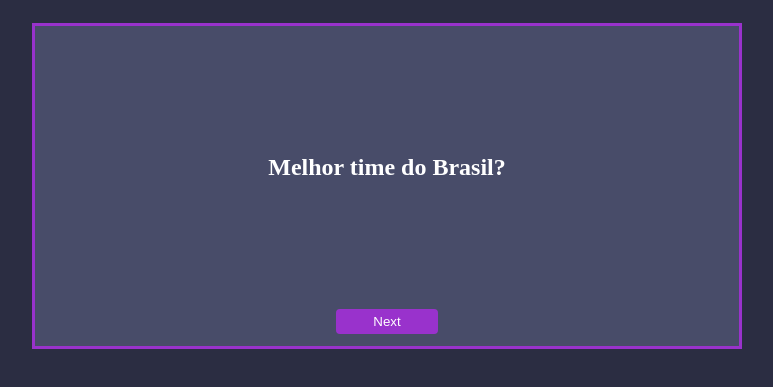
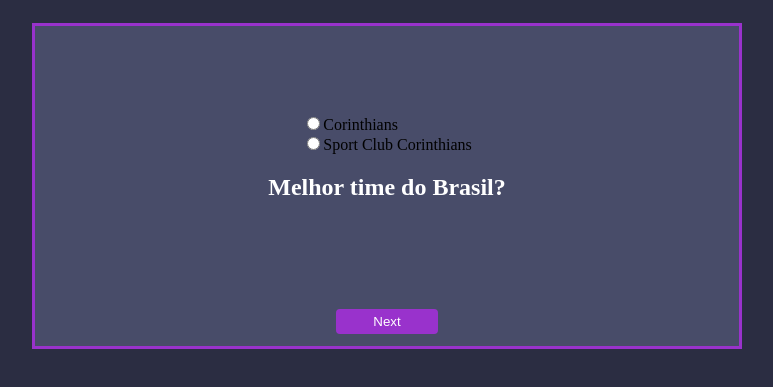
Before and after one commit to Victor227br/Quiz-javascript, a plain HTML site: page index.html in a window 1280 px wide. Both pictures are taken after a click on the button "Start Quiz". Shown: the part 169-556 px from the top of the page, without its empty margins (253-1026 px from the left). Drawn offline with Linux system fonts and the light colour scheme.

Commit message:
Mostrando as perguntas e as alternativas na tela

```diff
--- a/script.js
+++ b/script.js
@@ -36,34 +36,57 @@ function renderQuiz(position, container) {
 questionElement.textContent = questionsAndAnswers[position].question;
 container.appendChild(questionElement);
 questionElement.className ="questionH2"
+
+const alternativesContainer = document.createElement('div');
+alternativesContainer.className = "alternatives-container";
+questionsAndAnswers[position].alternativa.forEach((alternative) => {
+const alternativeDiv = document.createElement('div');
+alternativeDiv.className = "alternative";
+
+const checkbox = document.createElement('input');
+checkbox.type = "radio";
+checkbox.name = "alternative";
+const label = document.createElement('label');
+label.textContent = alternative;
+alternativeDiv.appendChild(checkbox);
+alternativeDiv.appendChild(label);
+alternativesContainer.appendChild(alternativeDiv);
+container.appendChild(alternativesContainer);
+
+function checkout(){
+
 }
+
+});
+}
+
 startQuizButton.addEventListener('click', function() {
 renderQuiz(QuestionPosition, styleContainerQuestions);
 divNextBtn.style.display = "flex";
-
 nextButton.addEventListener('click', function() {
 QuestionPosition = (QuestionPosition + 1)
 renderQuiz(QuestionPosition, styleContainerQuestions);
 });
 
-});
+
+})
 
 
 const questionsAndAnswers = [
 {
 question: "Melhor time do Brasil?",
-altenativa: ["Corinthians", "Sport Club Corinthians"],
+alternativa: ["Corinthians", "Sport Club Corinthians"],
 AnswersCorrect: 1
 },
 
 {
  question: "melhor   time da série b",
- altenativa: ["Vasco da gama", "Vasco"],
+ alternativa: ["Vasco da gama", "Vasco"],
  AnswersCorrect: 0
  },
  {
  question: "A or B",
- altenativa: ["A", "B"],
+ alternativa: ["A", "B"],
  AnswersCorrect: 0
  }
 ]
```
Also changed, not shown: style.css (line endings or trailing spaces). Lines whose indentation alone changed are shown as unchanged.
